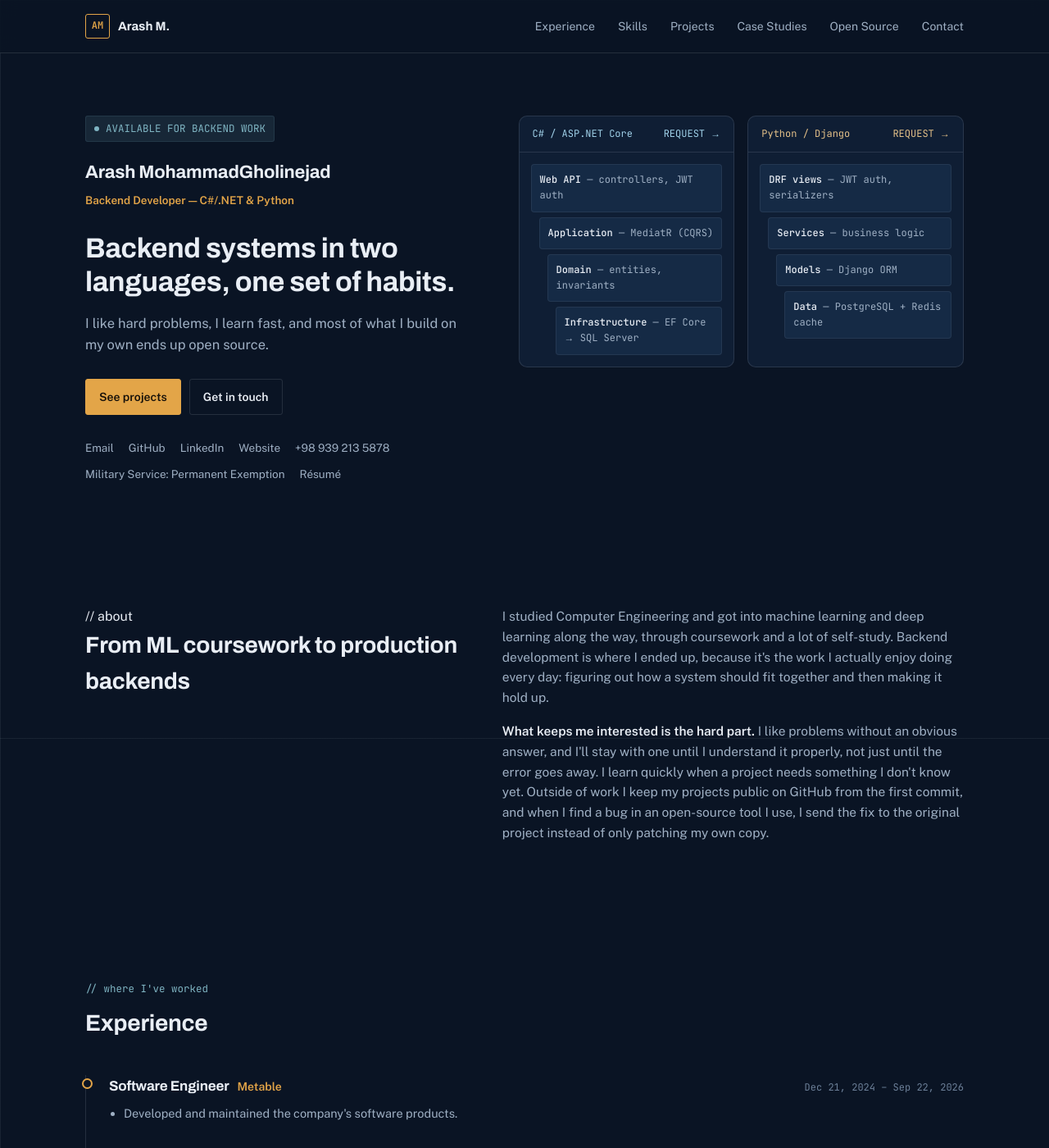
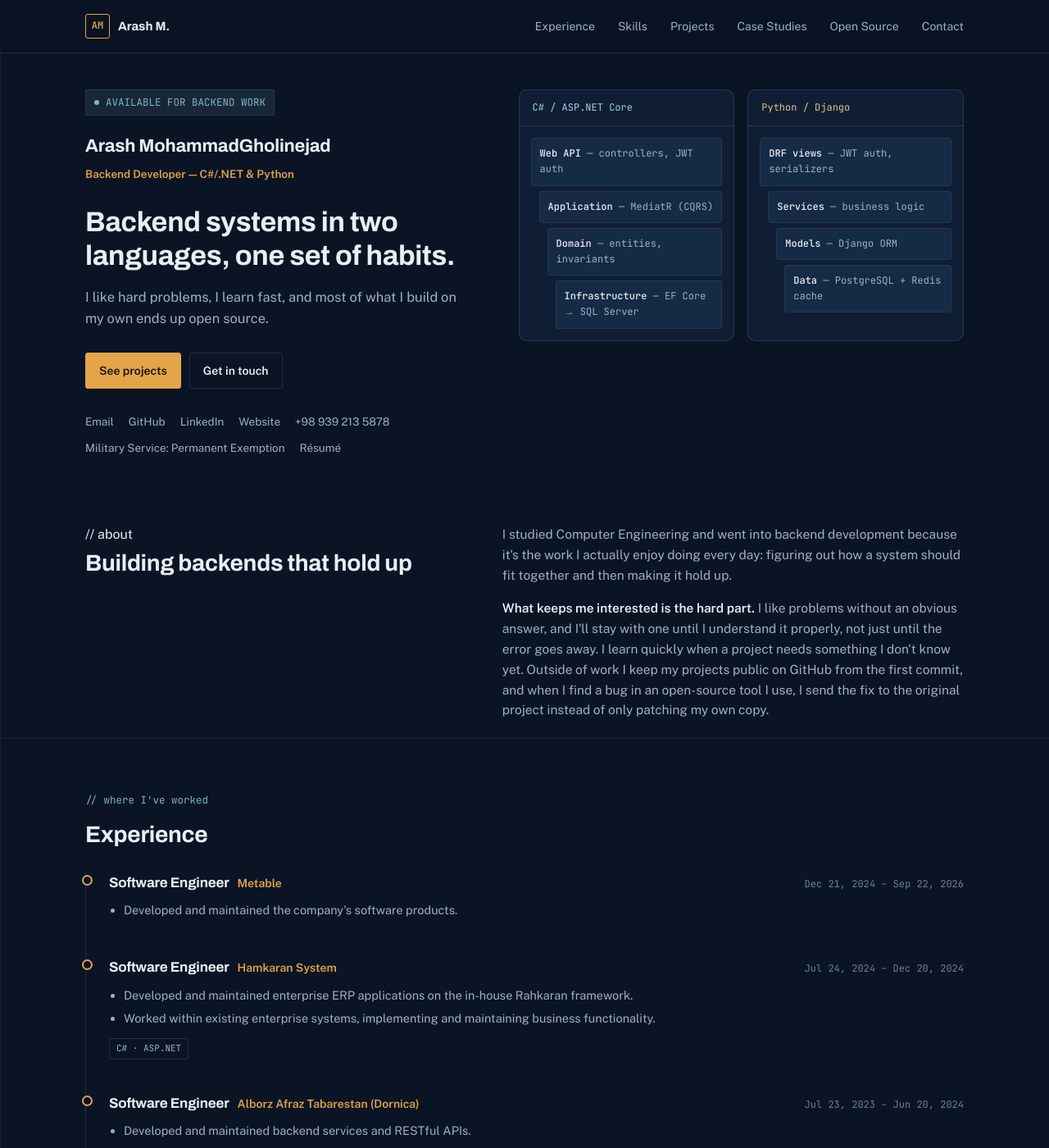
Before and after one commit to codesbygom/codesbygom.github.io, a Jekyll site: the page portfolio/index.html, which Jekyll copies as it is, in a window 1280 px wide and 1400 px high. Shown: the whole window at 82% size. Built offline with Jekyll 4.4.1, drawn with Linux system fonts in a browser that asks for light colours; some of the changed text lies outside the part shown.

Commit message:
Portfolio: drop ML mentions and REQUEST labels, tighten spacing
Co-Authored-By: Claude Opus 5.5 <noreply@anthropic.com>
Claude-Session: https://claude.ai/code/session_011YoXAh6jAs12QLzisziVtg

```diff
--- a/portfolio/index.html
+++ b/portfolio/index.html
@@ -81,7 +81,7 @@
   .btn-sm { padding: 7px 12px; font-size: 12.5px; }
 
   /* ---------- hero ---------- */
-  .hero { padding: 76px 0 64px; }
+  .hero { padding: 44px 0 36px; }
   .hero-grid { display: grid; grid-template-columns: 1fr 1.15fr; gap: 56px; align-items: start; }
   .kicker {
     display: inline-flex; align-items: center; gap: 8px;
@@ -148,8 +148,8 @@
   .stat .l { font-size: 12.5px; color: var(--text-dim); margin-top: 4px; }
 
   /* ---------- sections ---------- */
-  section { padding: 84px 0; }
-  .sec-head { margin-bottom: 40px; max-width: 640px; }
+  section { padding: 44px 0; }
+  .sec-head { margin-bottom: 22px; max-width: 640px; }
   .sec-head .eyebrow { font-family: "JetBrains Mono"; font-size: 12.5px; color: var(--cyan); margin-bottom: 10px; }
   .sec-head h2 { font-size: 28px; margin: 0 0 12px; font-weight: 700; }
   .sec-head p { color: var(--text-dim); font-size: 15px; margin: 0; }
@@ -253,9 +253,9 @@
 
   /* contact / footer */
   footer {
-    border-top: 1px solid var(--line); background: var(--ink-800); padding: 64px 0 40px;
+    border-top: 1px solid var(--line); background: var(--ink-800); padding: 40px 0 28px;
   }
-  .contact-grid { display: grid; grid-template-columns: 1.2fr 1fr; gap: 40px; align-items: start; margin-bottom: 56px; }
+  .contact-grid { display: grid; grid-template-columns: 1.2fr 1fr; gap: 32px; align-items: start; margin-bottom: 32px; }
   footer h2 { font-size: 26px; margin: 0 0 14px; }
   footer p.sub { color: var(--text-dim); font-size: 15px; max-width: 440px; margin: 0 0 24px; }
   .contact-actions { display: flex; gap: 12px; flex-wrap: wrap; }
@@ -338,8 +338,10 @@
     header.site { position: static; }
     .navcta, [data-download] { display: none !important; }
     a[href^="#"]::after { content: none; }
-    section { padding: 36px 0; break-inside: avoid-page; }
-    .case, .proj-card, .oss-row, .edu-card, .stackcard { break-inside: avoid; }
+    section { padding: 16px 0; }
+    .proj-card, .oss-row, .edu-card, .stackcard, .decision, pre { break-inside: avoid; }
+    .sec-head, h2, h3, h4 { break-after: avoid; break-inside: avoid; }
+    .foot-bottom { display: none !important; }
     body { -webkit-print-color-adjust: exact; print-color-adjust: exact; }
   }
 </style>
@@ -385,7 +387,7 @@
 
     <div class="stacks">
       <div class="stackcard dotnet">
-        <div class="head"><span>C# / ASP.NET Core</span><span>REQUEST →</span></div>
+        <div class="head"><span>C# / ASP.NET Core</span></div>
         <div class="layers">
           <div class="layer l1"><b>Web API</b> — controllers, JWT auth</div>
           <div class="layer l2"><b>Application</b> — MediatR (CQRS)</div>
@@ -394,7 +396,7 @@
         </div>
       </div>
       <div class="stackcard python">
-        <div class="head"><span>Python / Django</span><span>REQUEST →</span></div>
+        <div class="head"><span>Python / Django</span></div>
         <div class="layers">
           <div class="layer l1"><b>DRF views</b> — JWT auth, serializers</div>
           <div class="layer l2"><b>Services</b> — business logic</div>
@@ -411,10 +413,10 @@
   <div class="wrap about-wrap">
     <div>
       <div class="eyebrow">// about</div>
-      <h2 style="font-size:28px; margin:0;">From ML coursework to production backends</h2>
+      <h2 style="font-size:28px; margin:0;">Building backends that hold up</h2>
     </div>
     <div>
-      <p>I studied Computer Engineering and got into machine learning and deep learning along the way, through coursework and a lot of self-study. Backend development is where I ended up, because it's the work I actually enjoy doing every day: figuring out how a system should fit together and then making it hold up.</p>
+      <p>I studied Computer Engineering and went into backend development because it's the work I actually enjoy doing every day: figuring out how a system should fit together and then making it hold up.</p>
       <p><strong>What keeps me interested is the hard part.</strong> I like problems without an obvious answer, and I'll stay with one until I understand it properly, not just until the error goes away. I learn quickly when a project needs something I don't know yet. Outside of work I keep my projects public on GitHub from the first commit, and when I find a bug in an open-source tool I use, I send the fix to the original project instead of only patching my own copy.</p>
     </div>
   </div>
@@ -768,10 +770,6 @@
         <p>Served as a teaching assistant for programming courses.</p>
       </div>
     </div>
-    <div class="certs">
-      <span class="cert-pill"><b>Machine Learning Specialization</b> — Coursera, Feb 2024</span>
-      <span class="cert-pill"><b>Deep Learning Specialization</b> — Coursera, Mar 2024</span>
-    </div>
   </div>
 </section>
 
```
Also changed, not shown: 1 other file.
